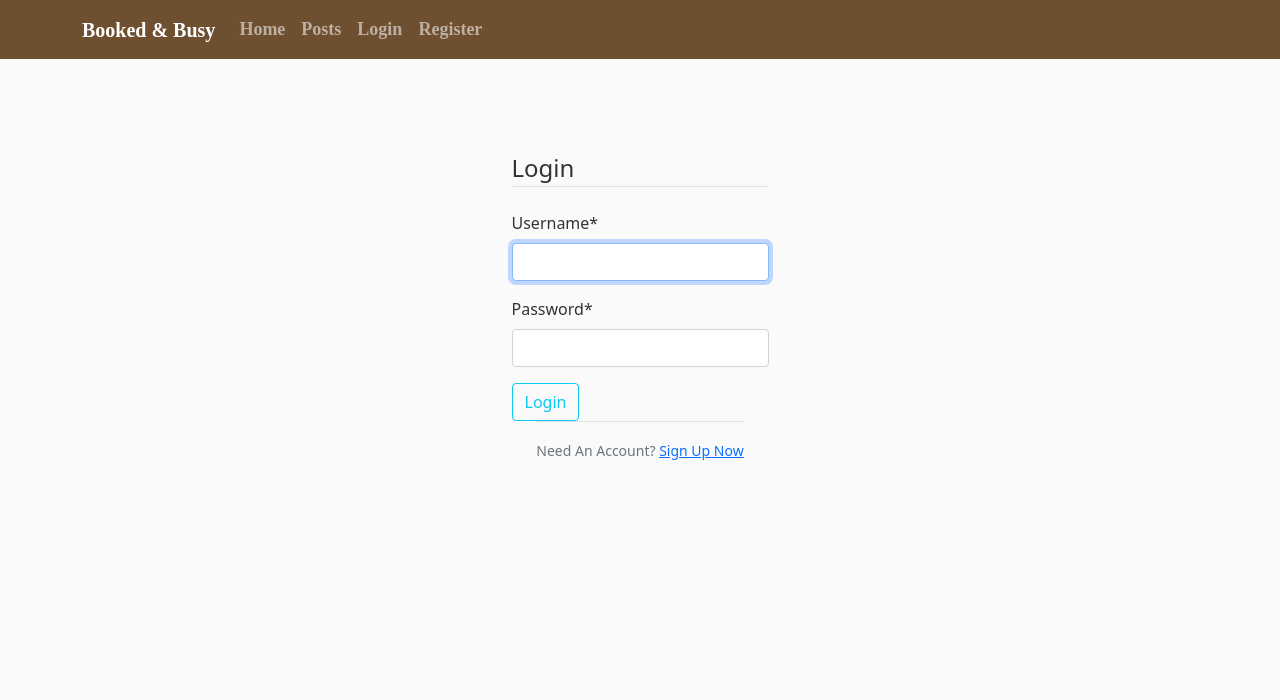
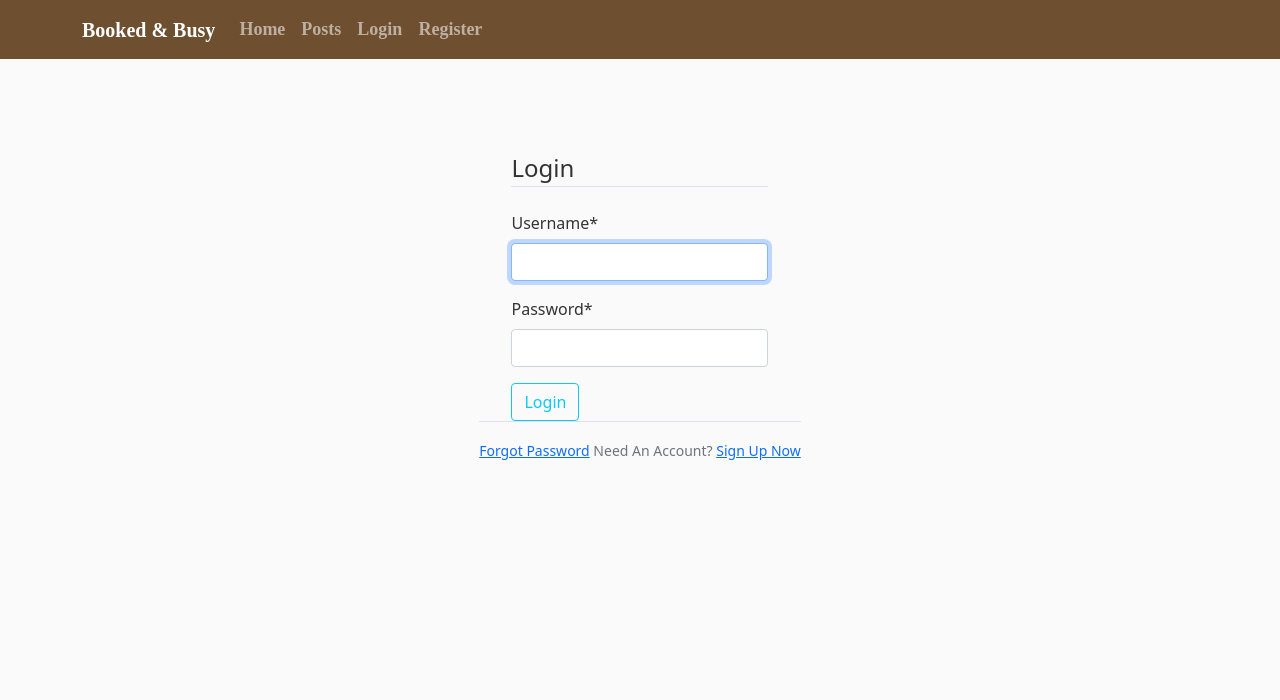
Before and after one commit to kristineLCS/Frameworks_django, a Django app: page /login/ in a window 1280 px wide. Shown: the top 700 px of the page. Run offline with Django 4.2, Linux system fonts and the light colour scheme; parts of the project's set-up code (start-up, migrations or seed data) failed here and were passed over; some libraries are stand-ins or nearby versions; some web fonts are replaced.

Commit message:
forgot password

```diff
--- a/users/templates/users/login.html
+++ b/users/templates/users/login.html
@@ -15,6 +15,9 @@
         </form>
         <div class="border-top pt-3">
             <small class="text-muted">
+                <a class="ml-2" href="{% url 'password_reset' %}">Forgot Password</a>
+            </small>
+            <small class="text-muted">
                 Need An Account? <a class="ml-2" href="{% url 'register' %}">Sign Up Now</a>
             </small>
         </div>
```
